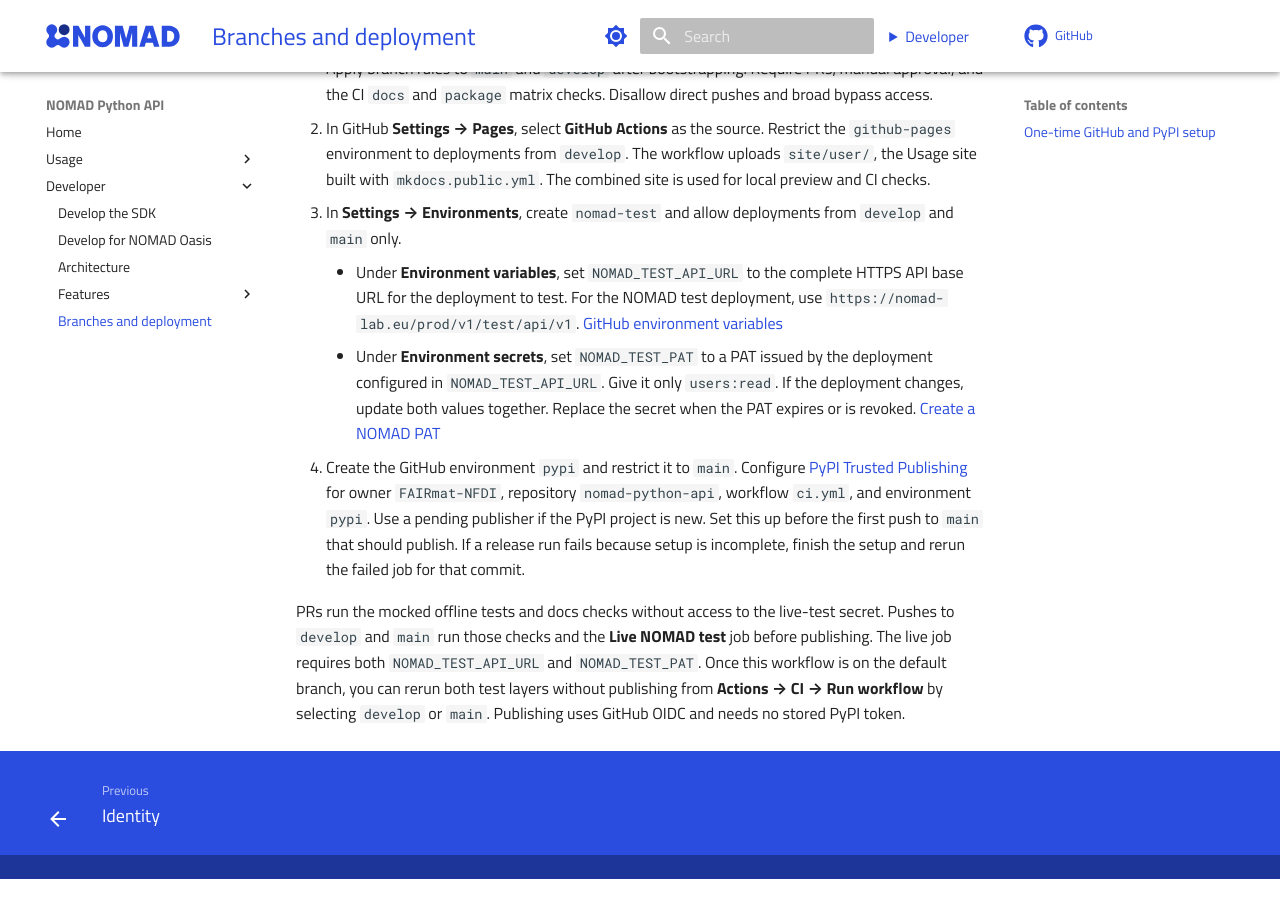
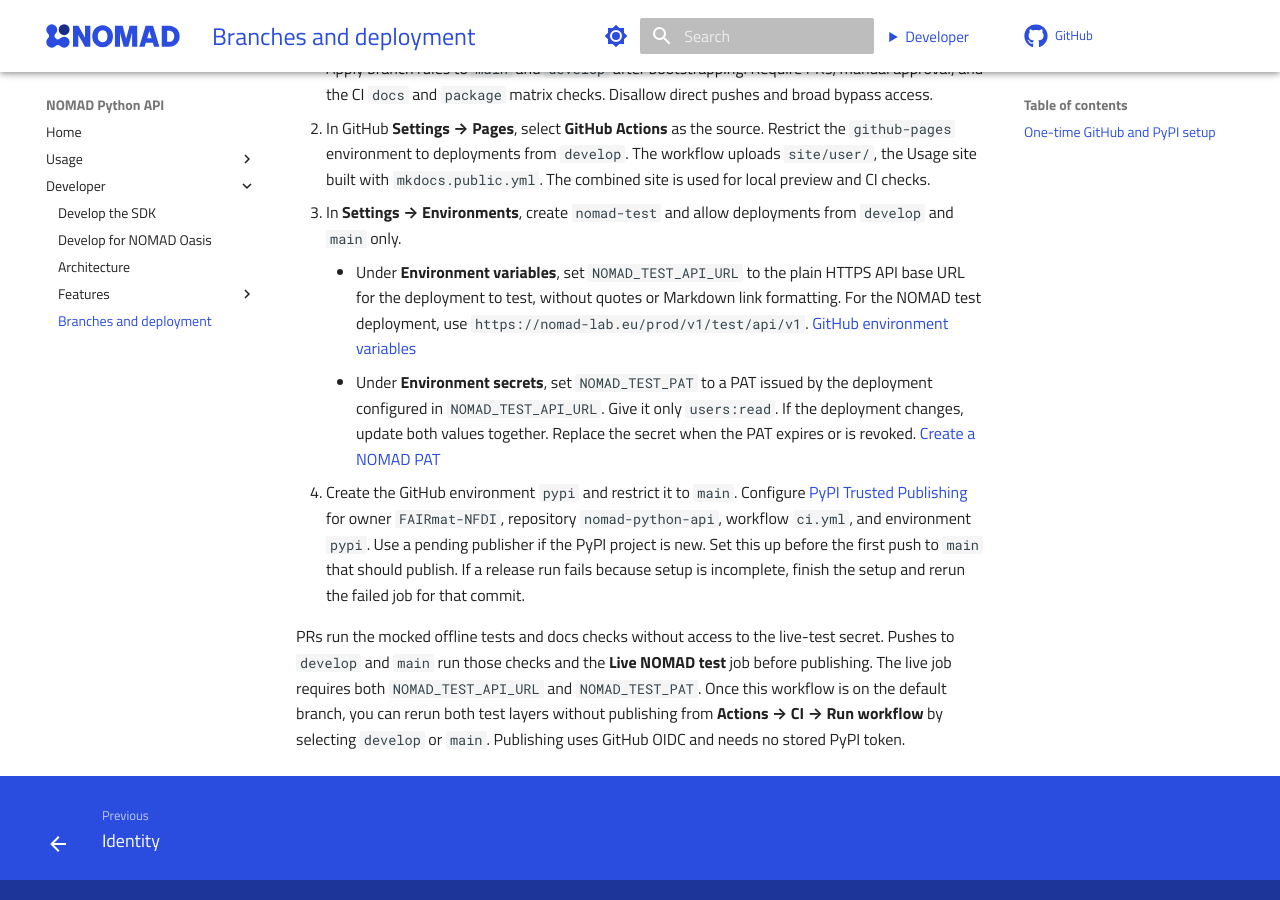
Before and after one commit to FAIRmat-NFDI/nomad-python-api, an MkDocs documentation site: the page built from docs/dev/deployment.md, in a window 1280 px wide and 900 px high, scrolled down 687 px. Built offline with MkDocs 1.6.1 and Material for MkDocs 9.7.7, drawn with Linux system fonts in a browser that asks for light colours; comment, search, counter and statistics services are not loaded; before the commit the page ends 1566 px from its top, so only the background shows below that.

Commit message:
fix(ci): trim surrounding whitespace from the live API URL
Trim pasted whitespace before validating NOMAD_TEST_API_URL, so a
valid URL with surrounding spaces or a newline reaches the live
checks. Report empty and malformed configuration separately and
clarify how to enter the plain URL in GitHub.

Verified 52 offline tests, the strict docs build, distinct errors for
empty and malformed values, and the anonymous check against the live
NOMAD endpoint with a padded URL.

Co-authored-by: Codex <codex@openai.com>

```diff
--- a/docs/dev/deployment.md
+++ b/docs/dev/deployment.md
@@ -13,7 +13,7 @@ Keep `main` as the repository default. Before each promotion, bump the package v
 1. With explicit approval for the first scaffold commit, bootstrap `main` and create `develop` from it. Apply branch rules to `main` and `develop` after bootstrapping. Require PRs, manual approval, and the CI `docs` and `package` matrix checks. Disallow direct pushes and broad bypass access.
 2. In GitHub **Settings → Pages**, select **GitHub Actions** as the source. Restrict the `github-pages` environment to deployments from `develop`. The workflow uploads `site/user/`, the Usage site built with `mkdocs.public.yml`. The combined site is used for local preview and CI checks.
 3. In **Settings → Environments**, create `nomad-test` and allow deployments from `develop` and `main` only.
-    - Under **Environment variables**, set `NOMAD_TEST_API_URL` to the complete HTTPS API base URL for the deployment to test. For the NOMAD test deployment, use `https://nomad-lab.eu/prod/v1/test/api/v1`. [GitHub environment variables](https://docs.github.com/en/actions/how-tos/write-workflows/choose-what-workflows-do/use-variables#creating-configuration-variables-for-an-environment)
+    - Under **Environment variables**, set `NOMAD_TEST_API_URL` to the plain HTTPS API base URL for the deployment to test, without quotes or Markdown link formatting. For the NOMAD test deployment, use `https://nomad-lab.eu/prod/v1/test/api/v1`. [GitHub environment variables](https://docs.github.com/en/actions/how-tos/write-workflows/choose-what-workflows-do/use-variables#creating-configuration-variables-for-an-environment)
     - Under **Environment secrets**, set `NOMAD_TEST_PAT` to a PAT issued by the deployment configured in `NOMAD_TEST_API_URL`. Give it only `users:read`. If the deployment changes, update both values together. Replace the secret when the PAT expires or is revoked. [Create a NOMAD PAT](https://docs.nomad-lab.eu/howto/manage/program/auth.html#create-a-pat)
 4. Create the GitHub environment `pypi` and restrict it to `main`. Configure [PyPI Trusted Publishing](https://docs.pypi.org/trusted-publishers/adding-a-publisher/) for owner `FAIRmat-NFDI`, repository `nomad-python-api`, workflow `ci.yml`, and environment `pypi`. Use a pending publisher if the PyPI project is new. Set this up before the first push to `main` that should publish. If a release run fails because setup is incomplete, finish the setup and rerun the failed job for that commit.
 
```
Also changed, not shown: 1 other file.
